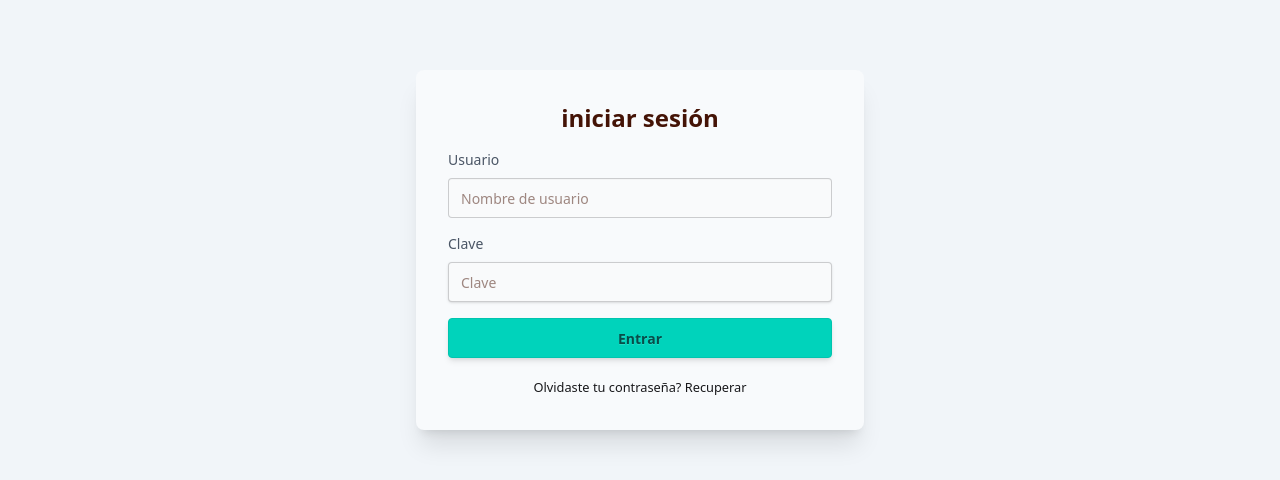
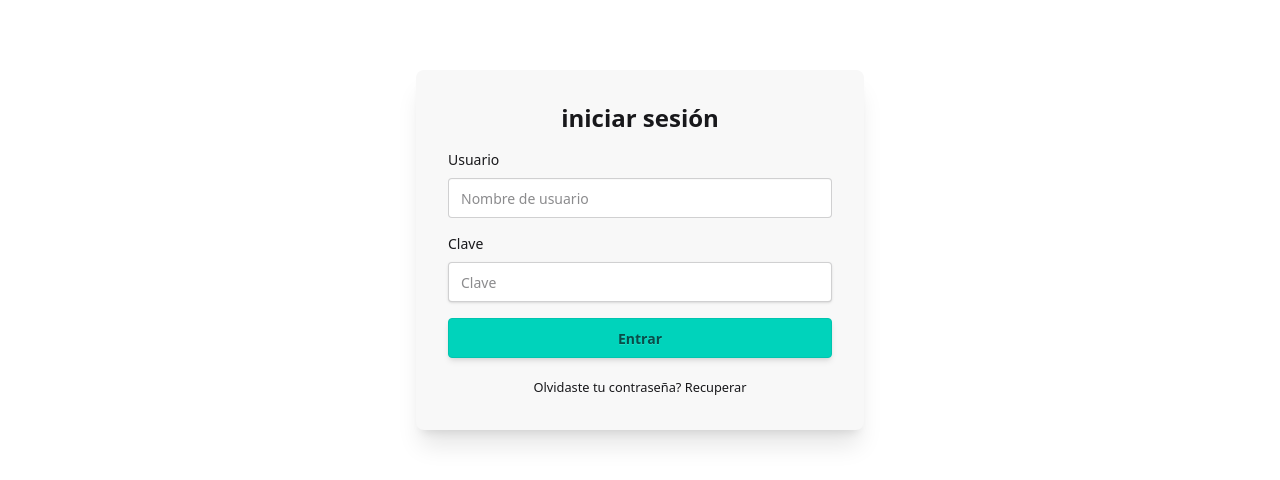
Before and after one commit to JoanCermeno/sistema-pedidos-ada, a React (Vite) app in the folder app-pedidos-ada/: page /login in a window 1280 px wide. Shown: the part 230-710 px from the top of the page. Built offline with nearby package versions, Linux system fonts and the light colour scheme; no server answers.

Commit message:
new chnage

```diff
--- a/app-pedidos-ada/src/components/LoginForm.jsx
+++ b/app-pedidos-ada/src/components/LoginForm.jsx
@@ -45,6 +45,7 @@ const LoginForm = () => {
       });
       Toast.fire({
         icon: "error",
+
         title: error,
       });
     } finally {
@@ -54,30 +55,30 @@ const LoginForm = () => {
 
   return (
     <div className="flex min-h-screen items-center justify-center">
-      <div className="w-full max-w-md p-8 shadow-xl rounded-lg bg-slate-50">
-        <h1 className="text-2xl font-bold mb-4 text-center text-orange-950">
+      <div className="w-full max-w-md p-8 shadow-xl rounded-lg bg-base-200 border-base-400 text-base-content">
+        <h1 className="text-2xl font-bold mb-4 text-center">
           iniciar sesión
         </h1>
         <form onSubmit={handleSubmit}>
           <div className="mb-4">
-            <label className="block mb-2 text-sm font-medium text-gray-600">
+            <label className="block mb-2 text-sm font-medium">
               Usuario
             </label>
             <input
               type="text"
-              className="input input-bordered w-full bg-gray-50 text-orange-950 hadow-sm"
+              className="input input-bordered w-full"
               placeholder="Nombre de usuario"
               value={usuario}
               onChange={(e) => setUsuario(e.target.value)}
             />
           </div>
           <div className="mb-4">
-            <label className="block mb-2 text-sm font-medium text-gray-600">
+            <label className="block mb-2 text-sm font-medium ">
               Clave
             </label>
             <input
               type="password"
-              className="input input-bordered w-full bg-gray-50  shadow-sm text-orange-950"
+              className="input input-bordered w-full   shadow-sm"
               placeholder="Clave"
               value={clave}
               onChange={(e) => setClave(e.target.value)}
@@ -85,7 +86,7 @@ const LoginForm = () => {
           </div>
           <button
             type="submit"
-            className="btn  btn-accent w-full shadow-md hover:shadow-orange-950 font-bold text-md "
+            className="btn  btn-accent w-full shadow-md  font-bold text-md "
           >
             Entrar
             {loading && (
@@ -94,7 +95,6 @@ const LoginForm = () => {
           </button>
           <div className="flex flex-col justify-center items-center gap-1 pt-5">
             <small>
-              {" "}
               Olvidaste tu contraseña? <a href="/resetPassword">Recuperar</a>
             </small>
           </div>
--- a/app-pedidos-ada/src/components/Navbar.jsx
+++ b/app-pedidos-ada/src/components/Navbar.jsx
@@ -21,7 +21,7 @@ const Navbar = ({ children }) => {
         <div className="drawer"> {/* Contenedor principal Drawer */}
             <input id="my-drawer-3" type="checkbox" className="drawer-toggle" />
             <div className="drawer-content flex flex-col">
-                <div className="navbar bg-white shadow-md w-full   justify-between">
+                <div className="navbar  shadow-md w-full   justify-between">
                     {!isLoginPage && ( // **Mostrar el botón de hamburguesa SÓLO si NO es la página de login**
                         <div className="flex-none lg:hidden">
                             <label htmlFor="my-drawer-3" aria-label="open sidebar" className="btn btn-square btn-ghost">
--- a/app-pedidos-ada/src/index.css
+++ b/app-pedidos-ada/src/index.css
@@ -2,7 +2,3 @@
 @plugin "daisyui" {
     themes: light --default, dark --prefersdark;
   }
-
-  body{
-    background-color: oklch(0.968 0.007 247.896);
-  }
--- a/app-pedidos-ada/src/main.jsx
+++ b/app-pedidos-ada/src/main.jsx
@@ -1,13 +1,44 @@
-import { StrictMode } from "react";
+import React, { StrictMode, useEffect } from "react";
 import { createRoot } from "react-dom/client";
 import { BrowserRouter } from "react-router-dom";
 import App from "./App"; // El archivo que contiene las rutas
 import "./index.css";
 
-createRoot(document.getElementById("root")).render(
+const RootComponent = () => {
+  useEffect(() => {
+    const htmlElement = document.documentElement;
+
+    const updateTheme = (prefersDark) => {
+      if (prefersDark) {
+        htmlElement.setAttribute('data-theme', 'dark'); // O el nombre de tu tema oscuro
+      } else {
+        htmlElement.setAttribute('data-theme', 'light'); // O el nombre de tu tema claro
+      }
+    };
+
+    // Verificar la preferencia inicial
+    const prefersDarkScheme = window.matchMedia('(prefers-color-scheme: dark)').matches;
+    updateTheme(prefersDarkScheme);
+
+    // Escuchar cambios en la preferencia (opcional)
+    const colorSchemeQueryList = window.matchMedia('(prefers-color-scheme: dark)');
+    const handleChange = (event) => {
+      updateTheme(event.matches);
+    };
+    colorSchemeQueryList.addEventListener('change', handleChange);
+
+    return () => {
+      colorSchemeQueryList.removeEventListener('change', handleChange);
+    };
+  },); // El array de dependencias vacío asegura que esto se ejecute solo una vez al montar el componente
+
+  return (
     <StrictMode>
       <BrowserRouter>
         <App />
       </BrowserRouter>
     </StrictMode>
   );
+};
+
+createRoot(document.getElementById("root")).render(<RootComponent />);
```
Also changed, not shown: 1 other file (tests, documents, lock files or other folders). Lines whose indentation alone changed are shown as unchanged.
